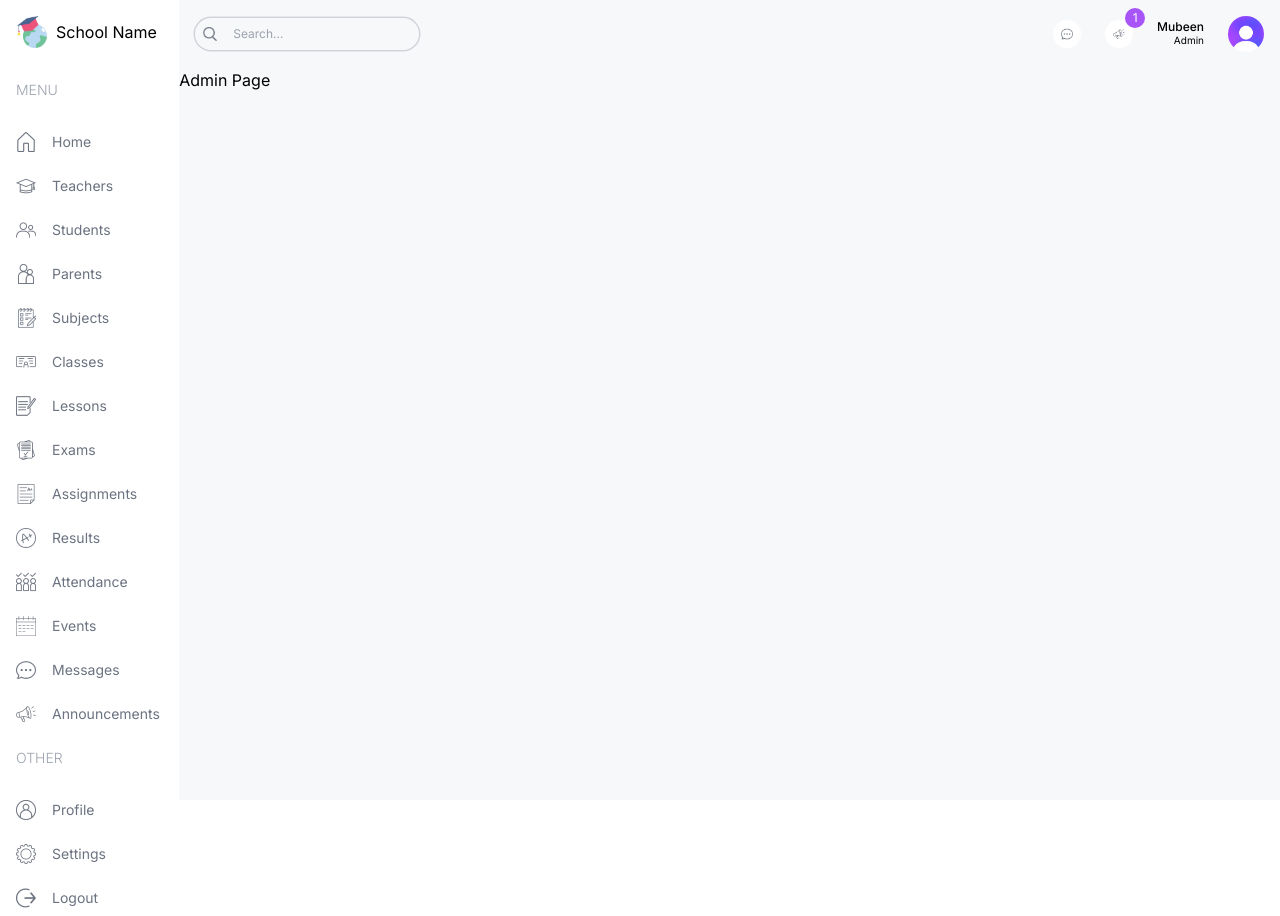
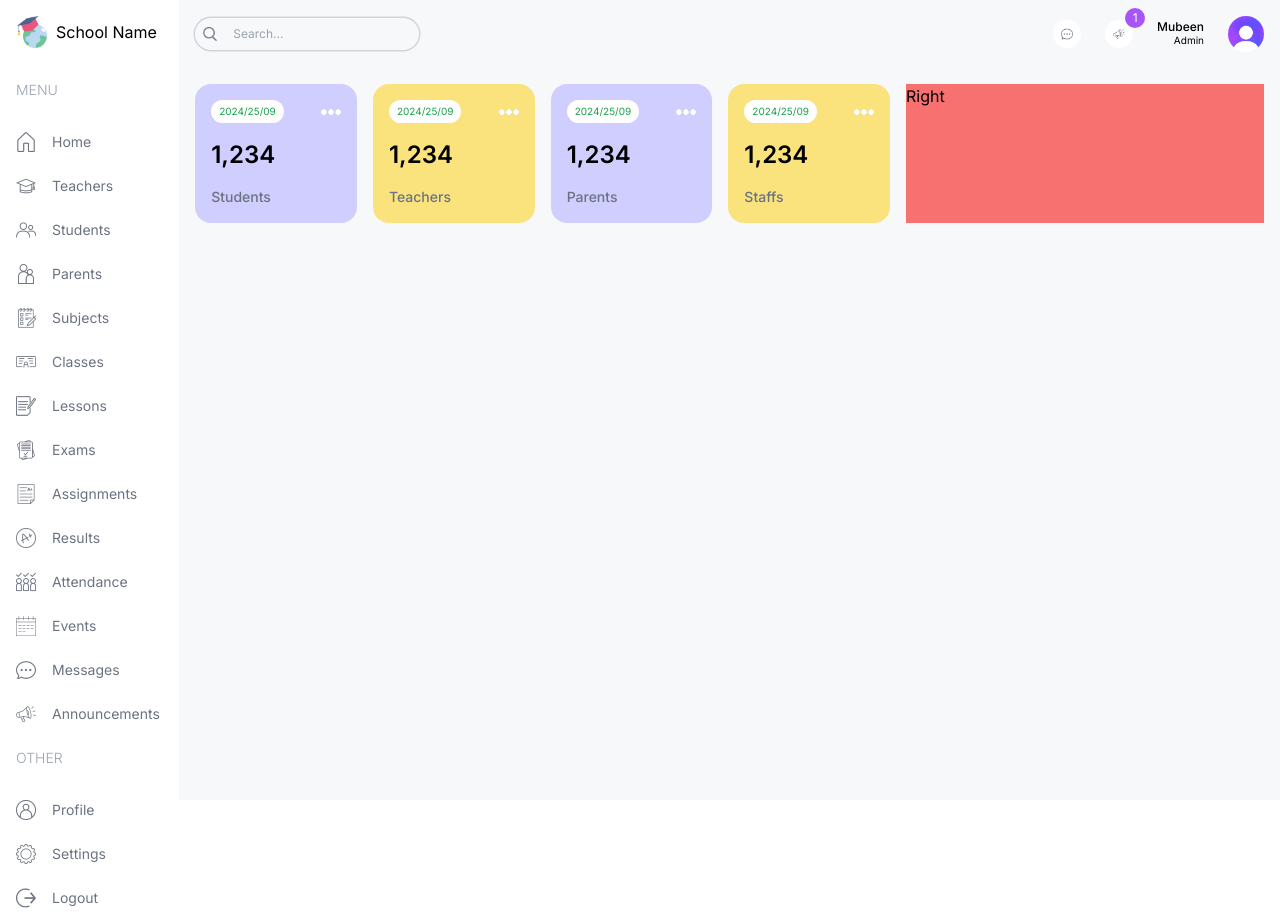
Before and after one commit to mubeenyasin72/school-management-system, a Next.js app: page /admin in a window 1280 px wide. Built offline with nearby package versions, Linux system fonts and the light colour scheme.

Commit message:
complete card admin

```diff
--- a/src/app/(dashboard)/admin/page.tsx
+++ b/src/app/(dashboard)/admin/page.tsx
@@ -1,9 +1,22 @@
-
+import UserCards from "@/components/UserCards";
 
 const AdminPage = () => {
   return (
-    <div className=''>Admin Page</div>
-  )
-}
+    <div className="p-4 flex gap-4 flex-col md:flex-row">
+      {/* Left */}
+      <div className=" w-full lg:w-[66%]">
+        {/* User Cards */}
+        <div className=" flex gap-4 justify-between flex-wrap">
+          <UserCards type="student" />
+          <UserCards type="teacher" />
+          <UserCards type="parent" />
+          <UserCards type="staff" />
+        </div>
+      </div>
+      {/* Right */}
+      <div className="w-full lg:w-[34%] bg-red-400">Right</div>
+    </div>
+  );
+};
 
-export default AdminPage
+export default AdminPage;
--- /dev/null
+++ b/src/components/UserCards.tsx
@@ -0,0 +1,24 @@
+import Image from "next/image";
+
+const UserCards = ({ type }: { type: String }) => {
+  return (
+    <div className="rounded-2xl odd:bg-Purple even:bg-Yellow p-4 flex-1 min-w-[130px]">
+      <div className="flex justify-between items-center">
+        <span className="text-[10px] bg-white px-2 py-1 rounded-full text-green-600">
+          2024/25/09
+        </span>
+        <Image
+          src={"/more.png"}
+          alt="school"
+          width={20}
+          height={20}
+          className="cursor-pointer"
+        />
+      </div>
+      <h1 className="text-2xl font-semibold my-4">1,234</h1>
+      <h2 className="capitalize text-sm font-medium text-gray-500">{type}s</h2>
+    </div>
+  );
+};
+
+export default UserCards;
--- a/tailwind.config.ts
+++ b/tailwind.config.ts
@@ -13,6 +13,14 @@ const config: Config = {
         "gradient-conic":
           "conic-gradient(from 180deg at 50% 50%, var(--tw-gradient-stops))",
       },
+      colors: {
+        Sky: "#C3EBFA",
+        SkyLight: "#EDF9FD",
+        Purple: "#CFCEFF",
+        PurpleLight: "#F1F0FF",
+        Yellow: "#FAE27C",
+        YellowLight: "#FEFCE8",
+      },
     },
   },
   plugins: [],
```
Also changed, not shown: package.json (+5 -4 lines), 1 other file (tests, documents, lock files or other folders).
